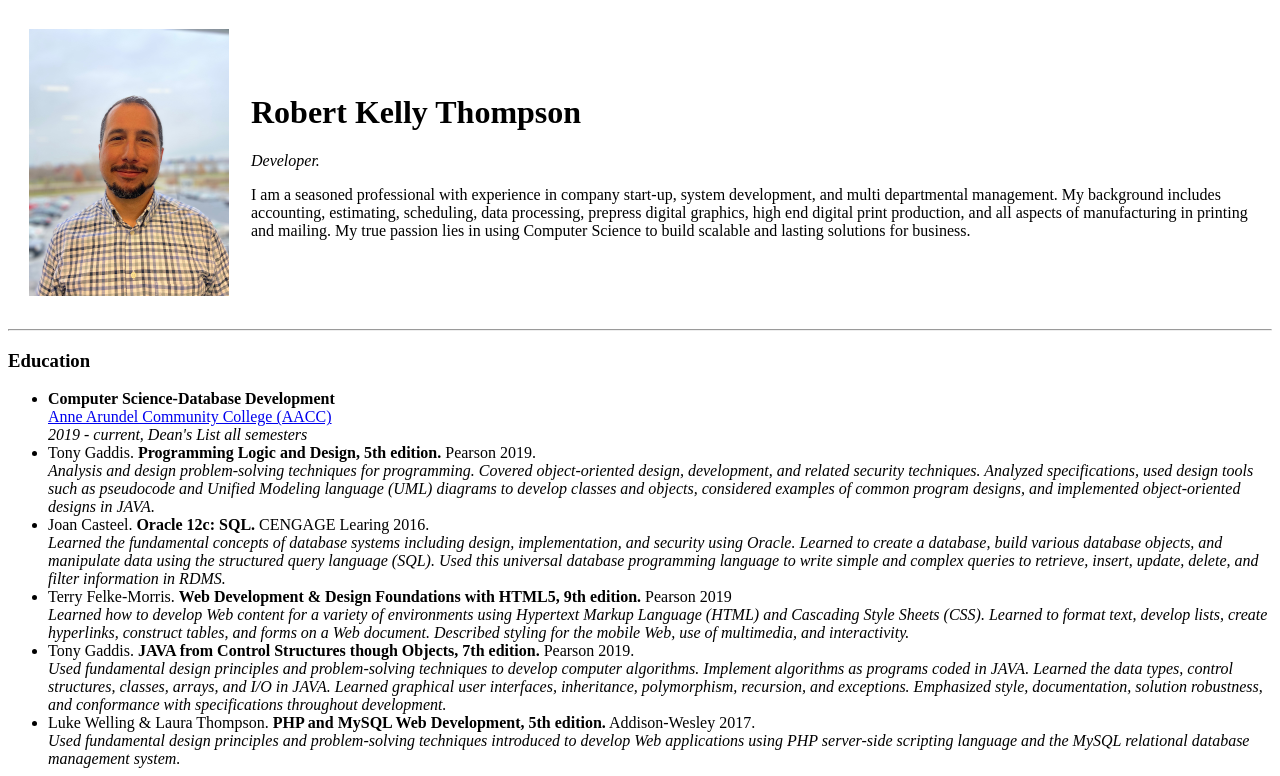
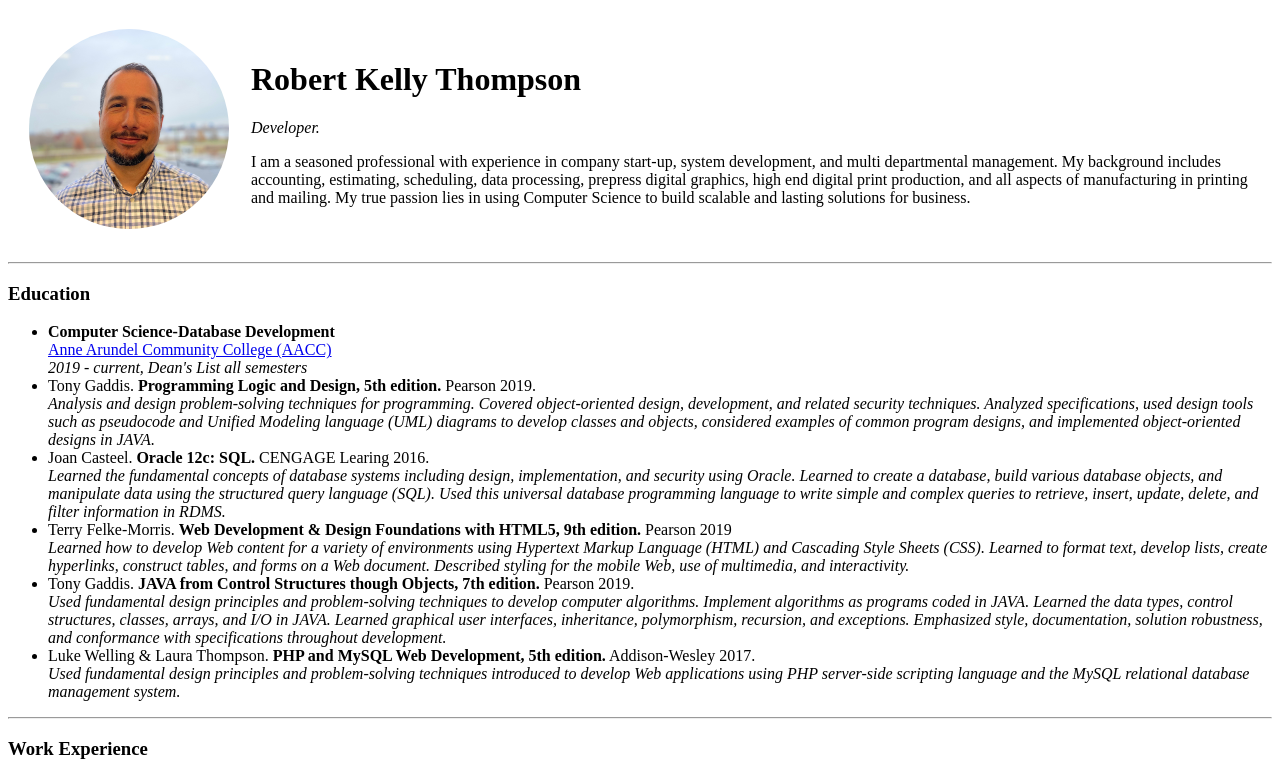
Before and after one commit to Rkthompson/cv, a plain HTML site: page index.html in a window 1280 px wide. Shown: the top 776 px of the page. Drawn offline with Linux system fonts and the light colour scheme.

Commit message:
Created ID for profile pic to format the image as a circle

```diff
--- a/index.html
+++ b/index.html
@@ -3,13 +3,20 @@
 
 <head>
   <meta charset="utf-8">
+  <style>
+    #profile_pic {
+      border-radius: 50%;
+      object-fit: none;
+      width: 200px;
+      height: 200px;
+    }
+  </style>
   <title>Robert's Personal Site</title>
 </head>
-
 <body>
   <table cellspacing="20">
     <tr>
-      <td><img src="images\robert_profile_v2.png" alt="Robert Profile Picture"></td>
+      <td><img id="profile_pic" src="images\robert_profile_v2.png" alt="Robert Profile Picture"></td>
       <td>
         <h1>Robert Kelly Thompson</h1>
         <p>
```
